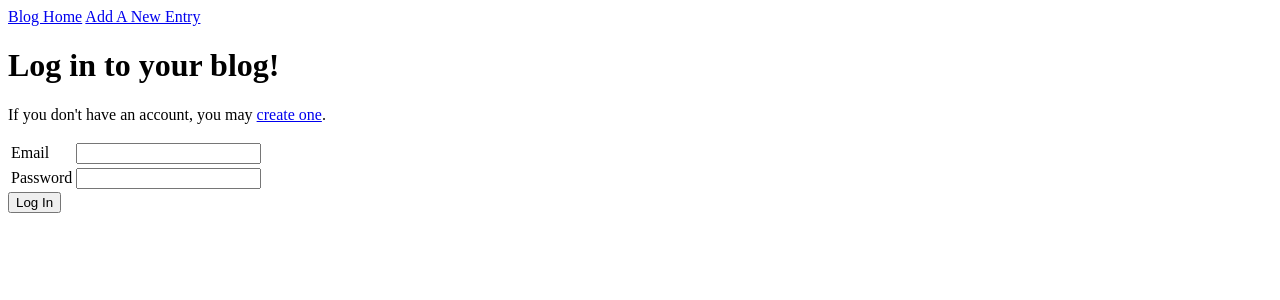
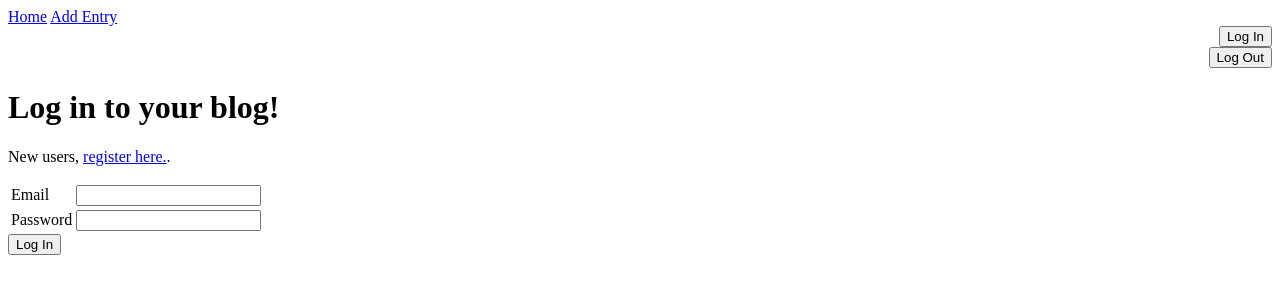
Before and after one commit to norrellborealis/blogz, a Flask app: page /login in a window 1280 px wide. Shown: the top 300 px of the page. Run offline with Flask 2, Linux system fonts and the light colour scheme.

Commit message:
final updates and formatting

```diff
--- a/main.py
+++ b/main.py
@@ -11,7 +11,7 @@ app.config['SQLALCHEMY_TRACK_MODIFICATIONS'] = True
 
 db = SQLAlchemy(app)
 
-app.secret_key = 'Bear11TkFox9WtNeRdS225'
+app.secret_key = 'quickredSECR3Tfox'
 
 class Blog(db.Model):
     id = db.Column(db.Integer, primary_key=True)
@@ -49,33 +49,90 @@ def index():
 
     return render_template('index.html', title="Blog Members", users=users)
 
+@app.route('/login', methods=['POST', 'GET'])
+def login():
+    if request.method == 'POST':
+        email = request.form['email']
+        password = request.form['password']
+        user = User.query.filter_by(email=email).first()
+
+        if user and user.password == password:
+            session['email'] = email
+            flash("Login successful")
+            print(session)
+
+            return redirect('/new_entry')
+
+        else:
+            flash('Password incorrect or user does not exist', 'Error')
+
+    return render_template('login.html', title="Log in to contribute.")
+
+@app.route('/signup', methods=['POST', 'GET'])
+def signup():
+    email_err = ''
+    password_err = ''
+    verify_err = ''
+
+    if request.method == 'POST':
+        email = request.form['email']
+        password = request.form['password']
+        verify = request.form['verify']
+        existing_user = User.query.filter_by(email=email).first()
+
+        if email != '':
+
+            if '@' not in email or '.' not in email:
+                email_err = "Invalid email"
+
+        if password == '' or password == " " or len(password) < 3 or len(password) > 20 or ' ' in password:
+            password_err = "Invalid password"
+
+        if verify != password:
+            verify_err = "Your passwords do not match"
+
+        if existing_user:
+            flash('User already exists', 'Error')
+
+        if not existing_user and not email_err and not password_err and not verify_err:
+            new_user = User(email, password)
+            db.session.add(new_user)
+            db.session.commit()
+            session['email'] = email
+
+            return redirect('/new_entry')
+
+    return render_template('signup.html', title="Become a member of our Blog!", email_err=email_err, password_err=password_err, verify_err=verify_err)
 
 @app.route('/blog', methods = ['POST', 'GET'])
 def blog():
     if request.args.get("id"):
         blog_id = request.args.get('id')
         blog = Blog.query.get(blog_id)
+
         return render_template("view_entry.html", blog=blog)
 
     elif request.args.get("user"):
         user_id = request.args.get('user')
         user = User.query.get(user_id)
         posts = Blog.query.filter_by(owner=user).all()
+
         return render_template("singleUser.html", user=user, posts=posts)
 
     else:
         posts = Blog.query.all()
+
         return render_template('blog_home.html', title="Build Your Blog", posts=posts)
 
 @app.route('/new_entry', methods=['GET', 'POST'])
 def new_entry():
     if request.method == 'GET':
+
         return render_template('new_entry.html', title="Write a new blog entry")
 
     if request.method == 'POST':
         title = request.form['title']
         body = request.form['body']
-
         owner = User.query.filter_by(email=session['email']).first()
         title_err = ''
         body_err = ''
@@ -90,72 +147,19 @@ def new_entry():
             blog = Blog(title, body, owner)
             db.session.add(blog)
             db.session.commit()
-
             id = blog.id
             id_str = str(id)
+
         return redirect('/blog?id=' + id_str)
 
     else:
         return render_template("new_entry.html", title="Create a new blog entry", title_err=title_err, body_err=body_err)
 
-
-@app.route('/signup', methods=['POST', 'GET'])
-def signup():
-    email_err = ''
-    password_err = ''
-    verify_err = ''
-
-    if request.method == 'POST':
-        email = request.form['email']
-        password = request.form['password']
-        verify = request.form['verify']
-
-        if email != '':
-            if '@' not in email or '.' not in email:
-                email_err = "Invalid email"
-
-        if password == '' or password == " " or len(password) < 3 or len(password) > 20 or ' ' in password:
-            password_err = "Invalid password"
-
-        if verify != password:
-            verify_err = "Your passwords do not match"
-
-        existing_user = User.query.filter_by(email=email).first()
-
-        if existing_user:
-            flash('User already exists', 'Error')
-
-        if not existing_user and not email_err and not password_err and not verify_err:
-            new_user = User(email, password)
-            db.session.add(new_user)
-            db.session.commit()
-            session['email'] = email
-            return redirect('/new_entry')
-
-    return render_template('signup.html', title="Become a member of our Blog!", email_err=email_err, password_err=password_err, verify_err=verify_err)
-
-
-@app.route('/login', methods=['POST', 'GET'])
-def login():
-    if request.method == 'POST':
-        email = request.form['email']
-        password = request.form['password']
-        user = User.query.filter_by(email=email).first()
-        if user and user.password == password:
-            session['email'] = email
-            flash("Login successful")
-            print(session)
-            return redirect('/new_entry')
-        else:
-            flash('Password incorrect or user does not exist', 'Error')
-
-    return render_template('login.html', title="Log in to contribute.")
-
-
 @app.route('/logout')
 def logout():
     del session['email']
     flash("You are logged out")
+
     return redirect('/blog')
 
 
--- a/templates/base.html
+++ b/templates/base.html
@@ -10,19 +10,29 @@
     </head>
 <body>
     <div>
-        <a href='/' >Blog Home</a>
-        <a href='/new_entry'>Add A New Entry</a>
+        <a href='/' >Home</a>
+        <a href='/new_entry'>Add Entry</a>
+
+        <div span style="text-align:right;">
+            <form action="/login">
+                <input type="submit" value="Log In" />
+            </form>
+            <form action="/logout">
+                <input type="submit" value="Log Out" />
+            </form>
+
     </div>
 
     {% with messages = get_flashed_messages(with_categories=True) %}
+
         <ul>
         {% for category,message in messages %}
             <li class="{{category}}">{{message}}</li>
         {% endfor %}
         </ul>
+
     {% endwith %}
 
+    {% block content %}
 
-
-    {% block content %}
 {% endblock %}
--- a/templates/login.html
+++ b/templates/login.html
@@ -2,7 +2,7 @@
 
 {% block content %}
 <h1>Log in to your blog!</h1>
-<p>If you don't have an account, you may <a href="/signup">create one</a>.</p>
+<p>New users, <a href="/signup">register here.</a>.</p>
 <form action="/login" method="post">
     <table>
         <tr>
--- a/templates/view_entry.html
+++ b/templates/view_entry.html
@@ -9,7 +9,7 @@
     <h1>{{blog.title}}</h1>
     <hr />
     <div>{{blog.body}}</div>
-    <div>Written by:<a href="./blog?user={{blog.owner.id}}">{{blog.owner.email}}</a></div>
+    <div>Written by: <a href="./blog?user={{blog.owner.id}}">{{blog.owner.email}}</a></div>
 
 
 {% endblock %}
```
